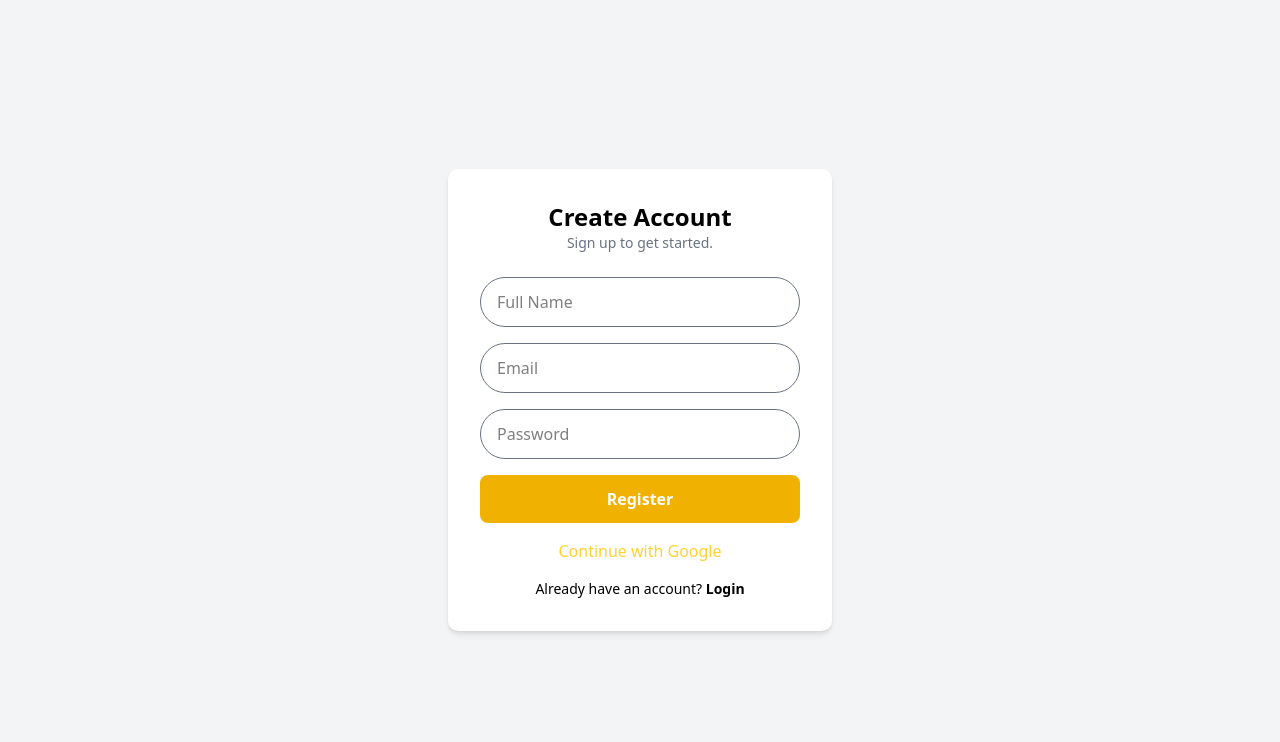
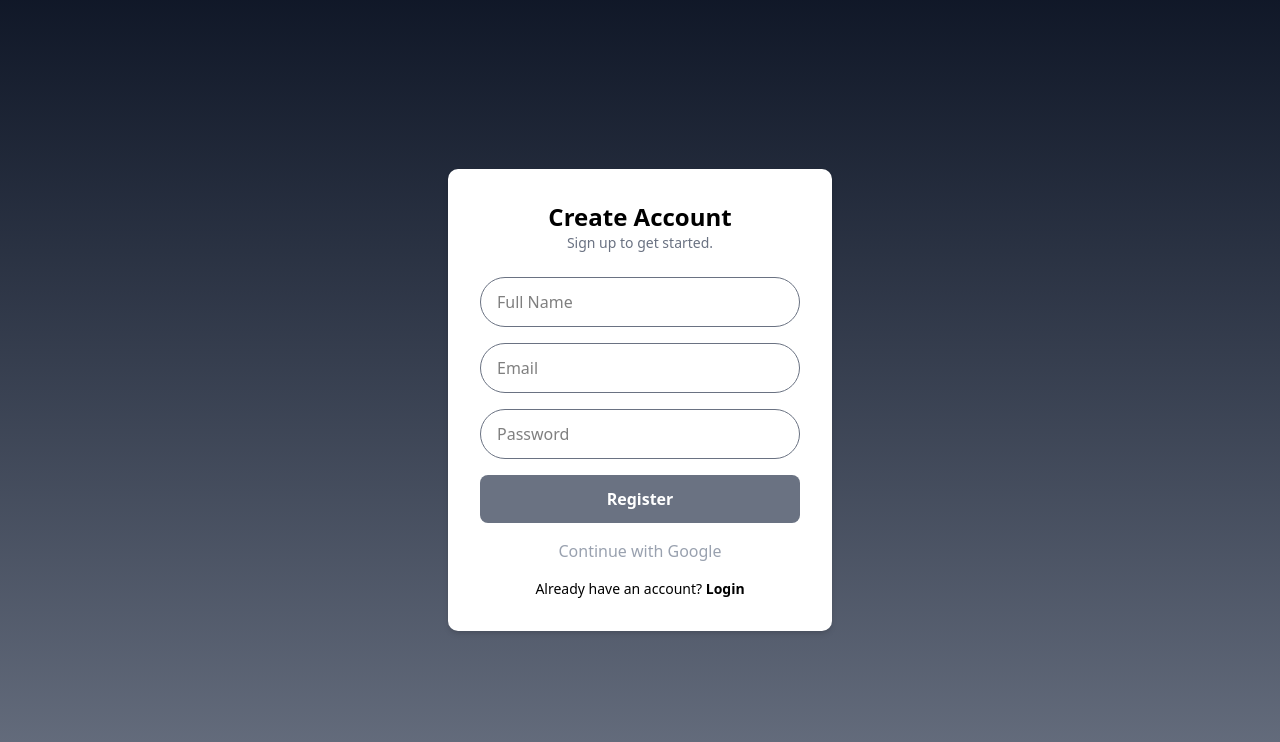
Before and after one commit to elhazen98/biarnyadar, a Next.js app: page /register in a window 1280 px wide. Shown: the top 742 px of the page. Built offline with nearby package versions, Linux system fonts and the light colour scheme.

Commit message:
Update register and login page with gradient background

```diff
--- a/src/app/(auth)/_components/oauth.jsx
+++ b/src/app/(auth)/_components/oauth.jsx
@@ -1,6 +1,6 @@
 export const OauthButton = () => {
   return (
-    <button className="rounded-sm w-full text-amber-300">
+    <button className="rounded-sm w-full text-gray-400">
       Continue with Google
     </button>
   );
--- a/src/app/(auth)/login/action.js
+++ b/src/app/(auth)/login/action.js
@@ -17,7 +17,6 @@ export async function loginAction(_, formData) {
       };
     }
 
-    // Cek apakah user ada di database
     const user = await prisma.user.findUnique({
       where: { email },
     });
@@ -29,7 +28,6 @@ export async function loginAction(_, formData) {
       };
     }
 
-    // Cek password yang di-hash
     const isPasswordValid = await bcrypt.compare(password, user.password);
 
     if (!isPasswordValid) {
@@ -39,21 +37,18 @@ export async function loginAction(_, formData) {
       };
     }
 
-    // Buat session baru
     const newSession = await prisma.session.create({
       data: {
         userId: user.id,
       },
     });
 
-    // Simpan session di cookies
     cookiesStore.set("sessionId", newSession.id, {
       httpOnly: true,
       sameSite: "strict",
       secure: process.env.NODE_ENV === "production",
     });
 
-    // Beri response sukses sebelum redirect
     return {
       status: "success",
       message: "Login successful!",
--- a/src/app/(auth)/login/page.js
+++ b/src/app/(auth)/login/page.js
@@ -9,7 +9,7 @@ export default function LoginPage() {
   const [state, formAction, pending] = useActionState(loginAction, {});
 
   return (
-    <main className="flex min-h-screen items-center justify-center bg-yellow-400">
+    <main className="flex min-h-screen items-center justify-center bg-gradient-to-b from-gray-900 to-gray-500">
       <div className="w-full max-w-sm p-8 bg-white rounded-lg shadow-md">
         <h2 className="text-5xl text-black font-bold text-center">Welcome</h2>
         <p className="text-sm text-gray-800 text-center mb-10">
@@ -34,7 +34,7 @@ export default function LoginPage() {
           />
           <button
             type="submit"
-            className=" w-full bg-yellow-500 hover:bg-yellow-600 text-black font-semibold py-3 rounded-md"
+            className=" w-full bg-gray-500 hover:bg-gray-800 text-white font-semibold py-3 rounded-md"
           >
             Login
           </button>
--- a/src/app/(auth)/register/page.js
+++ b/src/app/(auth)/register/page.js
@@ -9,7 +9,7 @@ export default function RegisterPage() {
   const [state, formAction, pending] = useActionState(registerAction, {});
 
   return (
-    <main className="text-black flex min-h-screen items-center justify-center bg-gray-100">
+    <main className="text-black flex min-h-screen items-center justify-center bg-gradient-to-b from-gray-900 to-gray-500">
       <div className="w-full max-w-sm p-8 bg-white rounded-lg shadow-md">
         <h2 className="text-2xl font-bold text-center">Create Account</h2>
         <p className="text-sm text-gray-500 text-center mb-6">
@@ -40,7 +40,7 @@ export default function RegisterPage() {
           />
           <button
             type="submit"
-            className=" w-full bg-yellow-500 hover:bg-yellow-600 text-white font-semibold py-3 rounded-md"
+            className=" w-full bg-gray-500 hover:bg-gray-800 text-white font-semibold py-3 rounded-md"
           >
             Register
           </button>
```
Also changed, not shown: src/app/(mainlayout)/layout.js (indentation only).
